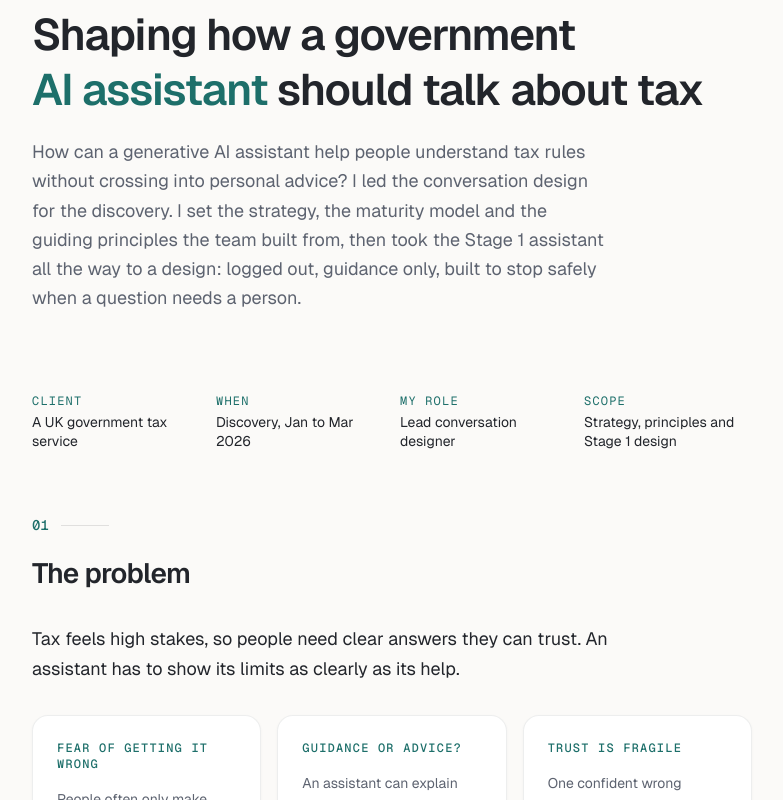
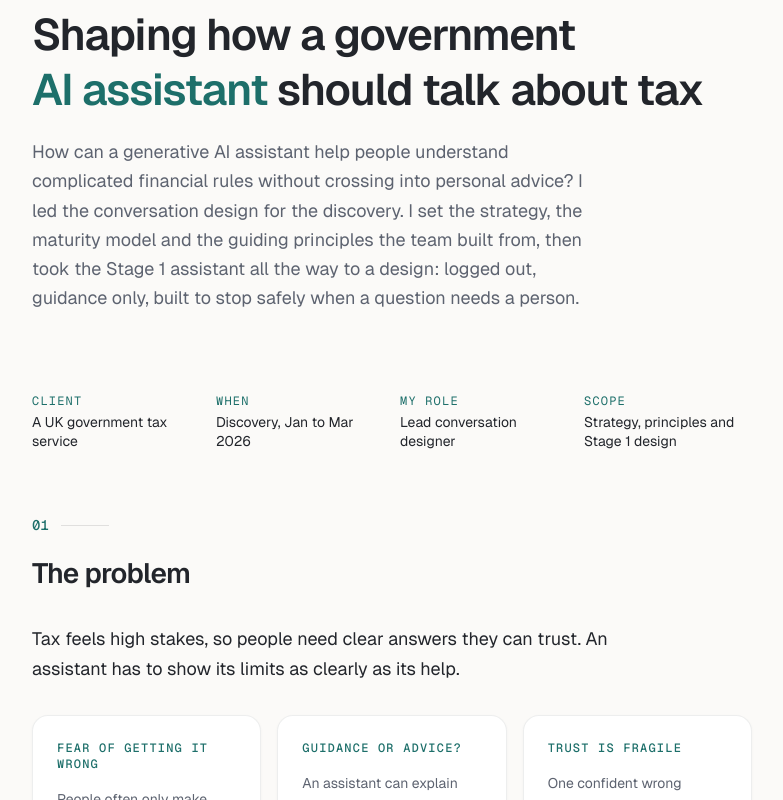
Before and after one commit to Welchlea/lea-portfolio, a Next.js app: page / in a window 1280 px wide. Shown: the part 840-1640 px from the top of the page, without its empty margins (248-1031 px from the left). Built offline with nearby package versions, Linux system fonts and the light colour scheme.

Commit message:
Generalise 'tax rules' to 'complicated financial rules'

```diff
--- a/src/app/page.tsx
+++ b/src/app/page.tsx
@@ -862,8 +862,8 @@ function ConversationalAIContent() {
           <span className="gradient-text">AI assistant</span> should talk about tax
         </h2>
         <p className="text-muted text-lg max-w-xl leading-relaxed">
-          How can a generative AI assistant help people understand tax rules
-          without crossing into personal advice? I led the conversation design
+          How can a generative AI assistant help people understand complicated
+          financial rules without crossing into personal advice? I led the conversation design
           for the discovery. I set the strategy, the maturity model and the
           guiding principles the team built from, then took the Stage 1
           assistant all the way to a design: logged out, guidance only, built to
@@ -922,7 +922,7 @@ function ConversationalAIContent() {
           {[
             { n: "01", t: "Inform, don't instruct", d: "Explain what usually applies and what to check next. Never make the decision for the user." },
             { n: "02", t: "Never imply it knows you", d: "Logged out means no personal data. Treat everything the user says as context, not fact." },
-            { n: "03", t: "Be honest about dates", d: "Tax rules change. Every answer is framed against today's date and points to the official guidance." },
+            { n: "03", t: "Be honest about dates", d: "Complicated financial rules change. Every answer is framed against today's date and points to the official guidance." },
             { n: "04", t: "Calm, plain English", d: "Neutral authority. No urgency, pressure or judgement." },
             { n: "05", t: "Stop safely", d: "When a question needs certainty, say so and hand over to the right place." },
           ].map((p) => (
@@ -1073,7 +1073,7 @@ maturity: stage_1        # logged out, guidance only
 date: "{{CURRENT_DATE}}"  # every answer is read against today
 
 may:
-  - explain tax rules and processes at a high level
+  - explain complicated financial rules and processes at a high level
   - explain common thresholds and eligibility criteria
   - point people to the right official service
 
```
